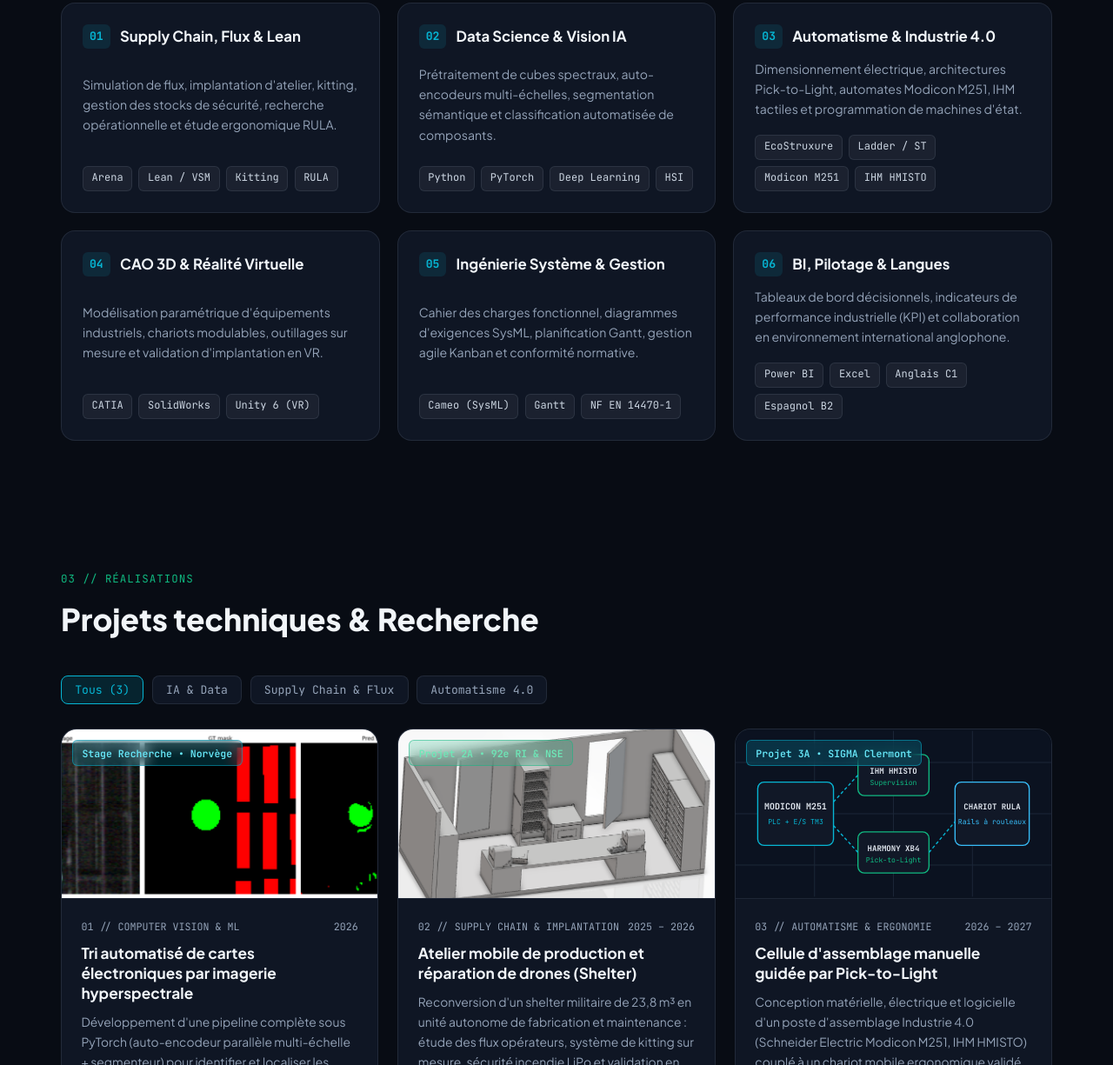
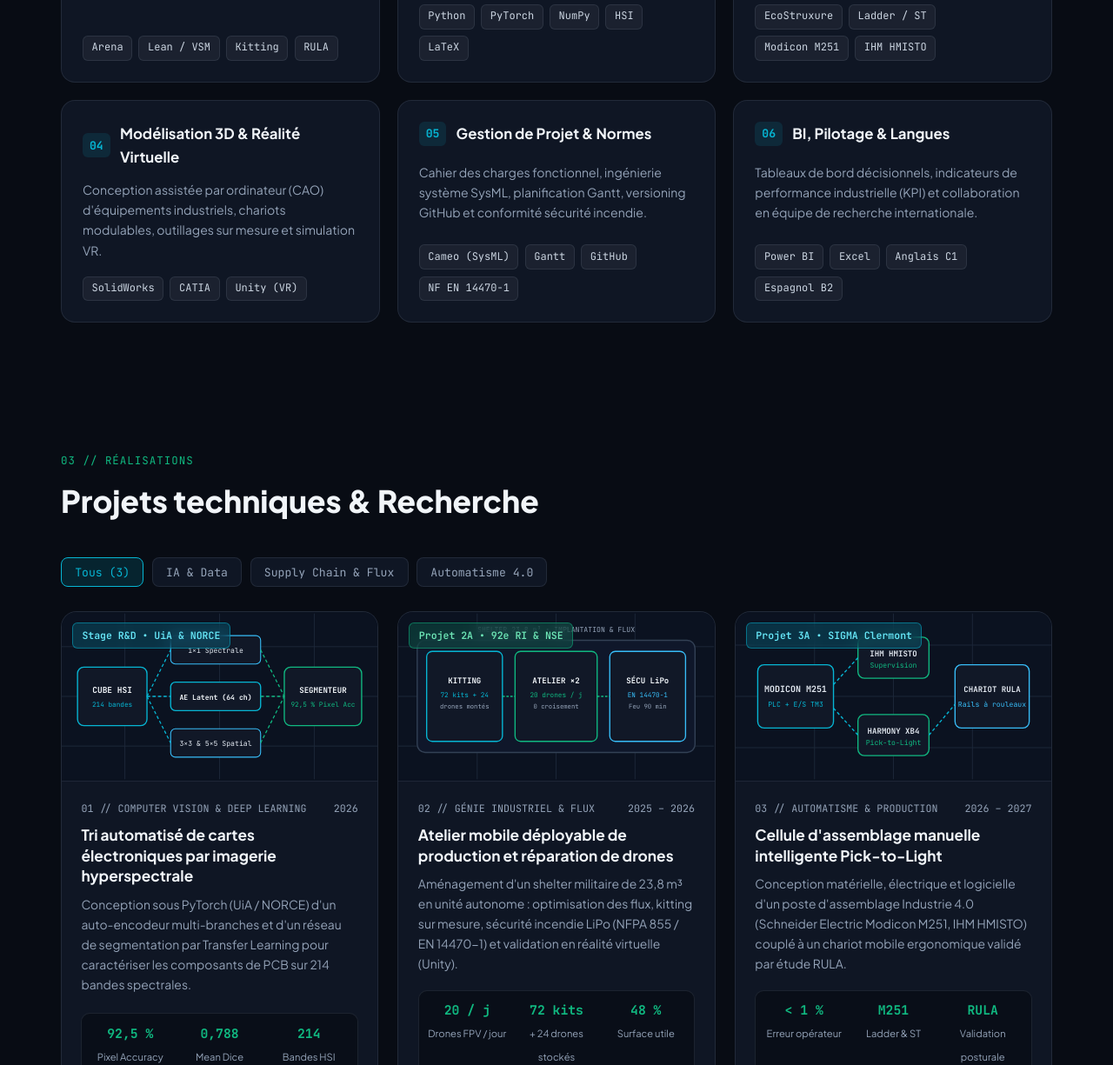
Before and after one commit to thomastafn-sudo/thomastafn-sudo.github.io, a plain HTML site: page index.html in a window 1280 px wide. Shown: the part 1575-2800 px from the top of the page at 87% size. Drawn offline with Linux system fonts and the light colour scheme.

Commit message:
Update index.html

```diff
--- a/index.html
+++ b/index.html
@@ -3,7 +3,7 @@
 <head>
   <meta charset="UTF-8" />
   <meta name="viewport" content="width=device-width, initial-scale=1.0" />
-  <title>Thomas TAFFIN--LIBESSART | Ingénieur Production, Logistique & Data</title>
+  <title>Thomas TAFFIN--LIBESSART | Ingénieur Production, Logistique &amp; Data</title>
   <link rel="preconnect" href="https://fonts.googleapis.com" />
   <link rel="preconnect" href="https://fonts.gstatic.com" crossorigin />
   <link href="https://fonts.googleapis.com/css2?family=JetBrains+Mono:wght@400;500;600;700&family=Plus+Jakarta+Sans:wght@400;500;600;700;800&display=swap" rel="stylesheet" />
@@ -106,28 +106,6 @@
           </div>
         </div>
       </div>
-
-      <!-- KPI STRIP -->
-      <div class="container">
-        <div class="kpi-strip">
-          <div class="kpi-item">
-            <span class="kpi-number">92,5 %</span>
-            <span class="kpi-label" data-i18n="kpi_1">Précision pixel IA (HSI PCB)</span>
-          </div>
-          <div class="kpi-item">
-            <span class="kpi-number">20 / j</span>
-            <span class="kpi-label" data-i18n="kpi_2">Capacité production drones (Shelter)</span>
-          </div>
-          <div class="kpi-item">
-            <span class="kpi-number">&lt; 1 %</span>
-            <span class="kpi-label" data-i18n="kpi_3">Taux d'erreur cible (Pick-to-Light)</span>
-          </div>
-          <div class="kpi-item">
-            <span class="kpi-number">945 / 990</span>
-            <span class="kpi-label" data-i18n="kpi_4">Score TOEIC (Niveau C1)</span>
-          </div>
-        </div>
-      </div>
     </section>
 
     <!-- ABOUT -->
@@ -148,13 +126,13 @@
           <div class="glass-card">
             <h3 data-i18n="about_c2_t">Double compétence Data &amp; Automatisme 4.0</h3>
             <p data-i18n="about_c2_d">
-              De la programmation d'automates Schneider Electric à l'entraînement de réseaux de neurones sous PyTorch en Norvège, j'intègre les outils numériques et l'IA directement au service de la performance opérationnelle.
+              De la programmation d'automates Schneider Electric à l'entraînement de réseaux de neurones sous PyTorch en Norvège (UiA / NORCE), j'intègre les outils numériques et l'IA au service de la performance opérationnelle.
             </p>
           </div>
           <div class="glass-card">
             <h3 data-i18n="about_c3_t">Rigueur analytique &amp; exécution</h3>
             <p data-i18n="about_c3_d">
-              Issu des classes préparatoires MPSI/PSI* puis de SIGMA Clermont, je structure les projets complexes de l'analyse fonctionnelle SysML jusqu'au prototypage CAO et à la validation terrain.
+              Issu des classes préparatoires MPSI/PSI* puis de SIGMA Clermont, je structure les projets complexes de l'analyse fonctionnelle SysML jusqu'au prototypage CAO et à la validation terrain ou VR.
             </p>
           </div>
         </div>
@@ -173,9 +151,9 @@
           <div class="skill-card">
             <div class="skill-top">
               <span class="skill-num">01</span>
-              <h3 data-i18n="sk1_t">Supply Chain, Flux &amp; Lean</h3>
+              <h3 data-i18n="sk1_t">Génie Industriel, Flux &amp; Lean</h3>
             </div>
-            <p data-i18n="sk1_d">Simulation de flux, implantation d'atelier, kitting, gestion des stocks de sécurité, recherche opérationnelle et étude ergonomique RULA.</p>
+            <p data-i18n="sk1_d">Gestion de production, simulation de flux, implantation d'atelier, kitting, gestion des stocks de sécurité et étude ergonomique RULA.</p>
             <div class="tag-list">
               <span>Arena</span><span>Lean / VSM</span><span>Kitting</span><span>RULA</span>
             </div>
@@ -184,11 +162,11 @@
           <div class="skill-card">
             <div class="skill-top">
               <span class="skill-num">02</span>
-              <h3 data-i18n="sk2_t">Data Science &amp; Vision IA</h3>
+              <h3 data-i18n="sk2_t">Computer Vision &amp; Deep Learning</h3>
             </div>
-            <p data-i18n="sk2_d">Prétraitement de cubes spectraux, auto-encodeurs multi-échelles, segmentation sémantique et classification automatisée de composants.</p>
+            <p data-i18n="sk2_d">Prétraitement de cubes spectraux, auto-encodeurs multi-branches, Transfer Learning, segmentation sémantique et documentation LaTeX.</p>
             <div class="tag-list">
-              <span>Python</span><span>PyTorch</span><span>Deep Learning</span><span>HSI</span>
+              <span>Python</span><span>PyTorch</span><span>NumPy</span><span>HSI</span><span>LaTeX</span>
             </div>
           </div>
 
@@ -206,22 +184,22 @@
           <div class="skill-card">
             <div class="skill-top">
               <span class="skill-num">04</span>
-              <h3 data-i18n="sk4_t">CAO 3D &amp; Réalité Virtuelle</h3>
+              <h3 data-i18n="sk4_t">Modélisation 3D &amp; Réalité Virtuelle</h3>
             </div>
-            <p data-i18n="sk4_d">Modélisation paramétrique d'équipements industriels, chariots modulables, outillages sur mesure et validation d'implantation en VR.</p>
+            <p data-i18n="sk4_d">Conception assistée par ordinateur (CAO) d'équipements industriels, chariots modulables, outillages sur mesure et simulation VR.</p>
             <div class="tag-list">
-              <span>CATIA</span><span>SolidWorks</span><span>Unity 6 (VR)</span>
+              <span>SolidWorks</span><span>CATIA</span><span>Unity (VR)</span>
             </div>
           </div>
 
           <div class="skill-card">
             <div class="skill-top">
               <span class="skill-num">05</span>
-              <h3 data-i18n="sk5_t">Ingénierie Système &amp; Gestion</h3>
+              <h3 data-i18n="sk5_t">Gestion de Projet &amp; Normes</h3>
             </div>
-            <p data-i18n="sk5_d">Cahier des charges fonctionnel, diagrammes d'exigences SysML, planification Gantt, gestion agile Kanban et conformité normative.</p>
+            <p data-i18n="sk5_d">Cahier des charges fonctionnel, ingénierie système SysML, planification Gantt, versioning GitHub et conformité sécurité incendie.</p>
             <div class="tag-list">
-              <span>Cameo (SysML)</span><span>Gantt</span><span>NF EN 14470-1</span>
+              <span>Cameo (SysML)</span><span>Gantt</span><span>GitHub</span><span>NF EN 14470-1</span>
             </div>
           </div>
 
@@ -230,7 +208,7 @@
               <span class="skill-num">06</span>
               <h3 data-i18n="sk6_t">BI, Pilotage &amp; Langues</h3>
             </div>
-            <p data-i18n="sk6_d">Tableaux de bord décisionnels, indicateurs de performance industrielle (KPI) et collaboration en environnement international anglophone.</p>
+            <p data-i18n="sk6_d">Tableaux de bord décisionnels, indicateurs de performance industrielle (KPI) et collaboration en équipe de recherche internationale.</p>
             <div class="tag-list">
               <span>Power BI</span><span>Excel</span><span>Anglais C1</span><span>Espagnol B2</span>
             </div>
@@ -257,18 +235,47 @@
         <div class="projects-grid">
           <!-- PROJECT 1: NORWAY AI -->
           <article class="project-card" data-category="ai">
-            <div class="project-media">
-              <img src="assets/hsi-segmentation.png" alt="Segmentation hyperspectrale PCB" />
-              <span class="project-badge badge-cyan" data-i18n="p1_badge">Stage Recherche • Norvège</span>
+            <div class="project-media svg-preview">
+              <svg viewBox="0 0 400 210" width="100%" height="100%" xmlns="http://www.w3.org/2000/svg">
+                <rect width="400" height="210" fill="#0B1220"/>
+                <g stroke="#1E293B" stroke-width="1">
+                  <line x1="0" y1="42" x2="400" y2="42"/><line x1="0" y1="105" x2="400" y2="105"/><line x1="0" y1="168" x2="400" y2="168"/>
+                  <line x1="80" y1="0" x2="80" y2="210"/><line x1="200" y1="0" x2="200" y2="210"/><line x1="320" y1="0" x2="320" y2="210"/>
+                </g>
+                <!-- Cube HSI -->
+                <rect x="20" y="68" width="88" height="74" rx="8" fill="#111827" stroke="#06B6D4" stroke-width="1.5"/>
+                <text x="64" y="101" fill="#F1F5F9" font-family="JetBrains Mono" font-size="10.5" text-anchor="middle" font-weight="700">CUBE HSI</text>
+                <text x="64" y="118" fill="#06B6D4" font-family="JetBrains Mono" font-size="8.5" text-anchor="middle">214 bandes</text>
+
+                <!-- 3 Branches Autoencoder -->
+                <rect x="138" y="28" width="114" height="36" rx="6" fill="#111827" stroke="#38BDF8" stroke-width="1.2"/>
+                <text x="195" y="50" fill="#E2E8F0" font-family="JetBrains Mono" font-size="9" text-anchor="middle">1×1 Spectrale</text>
+
+                <rect x="138" y="87" width="114" height="36" rx="6" fill="#111827" stroke="#06B6D4" stroke-width="1.5"/>
+                <text x="195" y="109" fill="#F1F5F9" font-family="JetBrains Mono" font-size="9" text-anchor="middle" font-weight="700">AE Latent (64 ch)</text>
+
+                <rect x="138" y="146" width="114" height="36" rx="6" fill="#111827" stroke="#38BDF8" stroke-width="1.2"/>
+                <text x="195" y="168" fill="#E2E8F0" font-family="JetBrains Mono" font-size="9" text-anchor="middle">3×3 &amp; 5×5 Spatial</text>
+
+                <!-- Segmenter -->
+                <rect x="282" y="68" width="98" height="74" rx="8" fill="#111827" stroke="#10B981" stroke-width="1.5"/>
+                <text x="331" y="101" fill="#F1F5F9" font-family="JetBrains Mono" font-size="10" text-anchor="middle" font-weight="700">SEGMENTEUR</text>
+                <text x="331" y="118" fill="#10B981" font-family="JetBrains Mono" font-size="8.5" text-anchor="middle">92,5 % Pixel Acc</text>
+
+                <!-- Connectors -->
+                <path d="M108 105 L138 46 M108 105 L138 105 M108 105 L138 164" stroke="#06B6D4" stroke-width="1.4" stroke-dasharray="4 3"/>
+                <path d="M252 46 L282 105 M252 105 L282 105 M252 164 L282 105" stroke="#10B981" stroke-width="1.4" stroke-dasharray="4 3"/>
+              </svg>
+              <span class="project-badge badge-cyan" data-i18n="p1_badge">Stage R&amp;D • UiA &amp; NORCE</span>
             </div>
             <div class="project-body">
               <div class="project-meta-top">
-                <span>01 // COMPUTER VISION &amp; ML</span>
+                <span>01 // COMPUTER VISION &amp; DEEP LEARNING</span>
                 <span>2026</span>
               </div>
               <h3 data-i18n="p1_title">Tri automatisé de cartes électroniques par imagerie hyperspectrale</h3>
               <p data-i18n="p1_summary">
-                Développement d'une pipeline complète sous PyTorch (auto-encodeur parallèle multi-échelle + segmenteur) pour identifier et localiser les composants de PCB (circuits intégrés, condensateurs) sur 214 bandes spectrales.
+                Conception sous PyTorch (UiA / NORCE) d'un auto-encodeur multi-branches et d'un réseau de segmentation par Transfer Learning pour caractériser les composants de PCB sur 214 bandes spectrales.
               </p>
 
               <div class="project-kpis">
@@ -278,7 +285,7 @@
               </div>
 
               <div class="tag-list">
-                <span>Python</span><span>PyTorch</span><span>Auto-encodeur</span><span>Hyperspectral</span>
+                <span>Python</span><span>PyTorch</span><span>NumPy</span><span>HSI</span><span>Deep Learning</span><span>LaTeX</span>
               </div>
 
               <button type="button" class="btn-explore" data-project="hsi">
@@ -290,28 +297,58 @@
 
           <!-- PROJECT 2: DRONE SHELTER -->
           <article class="project-card" data-category="supply">
-            <div class="project-media">
-              <img src="assets/drone-cao-ouvert.png" alt="Modélisation 3D Shelter Drone" />
+            <div class="project-media svg-preview">
+              <svg viewBox="0 0 400 210" width="100%" height="100%" xmlns="http://www.w3.org/2000/svg">
+                <rect width="400" height="210" fill="#0B1220"/>
+                <g stroke="#1E293B" stroke-width="1">
+                  <line x1="0" y1="42" x2="400" y2="42"/><line x1="0" y1="105" x2="400" y2="105"/><line x1="0" y1="168" x2="400" y2="168"/>
+                  <line x1="100" y1="0" x2="100" y2="210"/><line x1="200" y1="0" x2="200" y2="210"/><line x1="300" y1="0" x2="300" y2="210"/>
+                </g>
+                <!-- Shelter outer frame -->
+                <rect x="24" y="34" width="352" height="142" rx="10" fill="#0F172A" stroke="#334155" stroke-width="1.5"/>
+                <text x="200" y="24" fill="#94A3B8" font-family="JetBrains Mono" font-size="9" text-anchor="middle">SHELTER 23,8 m³ • IMPLANTATION &amp; FLUX</text>
+
+                <!-- Zone 1: Stockage & Kitting -->
+                <rect x="36" y="48" width="96" height="114" rx="7" fill="#111827" stroke="#06B6D4" stroke-width="1.5"/>
+                <text x="84" y="88" fill="#F1F5F9" font-family="JetBrains Mono" font-size="10" text-anchor="middle" font-weight="700">KITTING</text>
+                <text x="84" y="106" fill="#06B6D4" font-family="JetBrains Mono" font-size="8.5" text-anchor="middle">72 kits + 24</text>
+                <text x="84" y="120" fill="#94A3B8" font-family="JetBrains Mono" font-size="8" text-anchor="middle">drones montés</text>
+
+                <!-- Zone 2: Atelier -->
+                <rect x="148" y="48" width="104" height="114" rx="7" fill="#111827" stroke="#10B981" stroke-width="1.5"/>
+                <text x="200" y="88" fill="#F1F5F9" font-family="JetBrains Mono" font-size="10" text-anchor="middle" font-weight="700">ATELIER ×2</text>
+                <text x="200" y="106" fill="#10B981" font-family="JetBrains Mono" font-size="8.5" text-anchor="middle">20 drones / j</text>
+                <text x="200" y="120" fill="#94A3B8" font-family="JetBrains Mono" font-size="8" text-anchor="middle">0 croisement</text>
+
+                <!-- Zone 3: Batteries LiPo -->
+                <rect x="268" y="48" width="96" height="114" rx="7" fill="#111827" stroke="#38BDF8" stroke-width="1.5"/>
+                <text x="316" y="88" fill="#F1F5F9" font-family="JetBrains Mono" font-size="10" text-anchor="middle" font-weight="700">SÉCU LiPo</text>
+                <text x="316" y="106" fill="#38BDF8" font-family="JetBrains Mono" font-size="8.5" text-anchor="middle">EN 14470-1</text>
+                <text x="316" y="120" fill="#94A3B8" font-family="JetBrains Mono" font-size="8" text-anchor="middle">Feu 90 min</text>
+
+                <!-- Flow arrows -->
+                <path d="M132 105 L148 105 M252 105 L268 105" stroke="#10B981" stroke-width="1.5" stroke-dasharray="3 2"/>
+              </svg>
               <span class="project-badge badge-emerald" data-i18n="p2_badge">Projet 2A • 92e RI &amp; NSE</span>
             </div>
             <div class="project-body">
               <div class="project-meta-top">
-                <span>02 // SUPPLY CHAIN &amp; IMPLANTATION</span>
+                <span>02 // GÉNIE INDUSTRIEL &amp; FLUX</span>
                 <span>2025 – 2026</span>
               </div>
-              <h3 data-i18n="p2_title">Atelier mobile de production et réparation de drones (Shelter)</h3>
+              <h3 data-i18n="p2_title">Atelier mobile déployable de production et réparation de drones</h3>
               <p data-i18n="p2_summary">
-                Reconversion d'un shelter militaire de 23,8 m³ en unité autonome de fabrication et maintenance : étude des flux opérateurs, système de kitting sur mesure, sécurité incendie LiPo et validation en réalité virtuelle.
+                Aménagement d'un shelter militaire de 23,8 m³ en unité autonome : optimisation des flux, kitting sur mesure, sécurité incendie LiPo (NFPA 855 / EN 14470-1) et validation en réalité virtuelle (Unity).
               </p>
 
               <div class="project-kpis">
-                <div><strong>20 / j</strong><span data-i18n="p2_k1">Drones produits</span></div>
+                <div><strong>20 / j</strong><span data-i18n="p2_k1">Drones FPV / jour</span></div>
                 <div><strong>72 kits</strong><span data-i18n="p2_k2">+ 24 drones stockés</span></div>
                 <div><strong>48 %</strong><span data-i18n="p2_k3">Surface utile</span></div>
               </div>
 
               <div class="tag-list">
-                <span>Lean Layout</span><span>Kitting</span><span>CAO 3D</span><span>Unity 6 VR</span>
+                <span>Génie industriel</span><span>Flux &amp; Kitting</span><span>Modélisation 3D</span><span>Réalité Virtuelle</span>
               </div>
 
               <button type="button" class="btn-explore" data-project="shelter">
@@ -324,7 +361,6 @@
           <!-- PROJECT 3: PICK TO LIGHT -->
           <article class="project-card" data-category="auto supply">
             <div class="project-media svg-preview">
-              <!-- Schéma technique intégré pour rendu immédiat -->
               <svg viewBox="0 0 400 210" width="100%" height="100%" xmlns="http://www.w3.org/2000/svg">
                 <rect width="400" height="210" fill="#0B1220"/>
                 <g stroke="#1E293B" stroke-width="1">
@@ -353,10 +389,10 @@
             </div>
             <div class="project-body">
               <div class="project-meta-top">
-                <span>03 // AUTOMATISME &amp; ERGONOMIE</span>
+                <span>03 // AUTOMATISME &amp; PRODUCTION</span>
                 <span>2026 – 2027</span>
               </div>
-              <h3 data-i18n="p3_title">Cellule d'assemblage manuelle guidée par Pick-to-Light</h3>
+              <h3 data-i18n="p3_title">Cellule d'assemblage manuelle intelligente Pick-to-Light</h3>
               <p data-i18n="p3_summary">
                 Conception matérielle, électrique et logicielle d'un poste d'assemblage Industrie 4.0 (Schneider Electric Modicon M251, IHM HMISTO) couplé à un chariot mobile ergonomique validé par étude RULA.
               </p>
@@ -368,7 +404,7 @@
               </div>
 
               <div class="tag-list">
-                <span>EcoStruxure</span><span>SolidWorks</span><span>Pick-to-Light</span><span>RULA</span>
+                <span>Gestion de Production</span><span>CAO SolidWorks</span><span>Programmation</span><span>Gestion de projet</span>
               </div>
 
               <button type="button" class="btn-explore" data-project="picktolight">
@@ -401,12 +437,12 @@
           </div>
 
           <div class="timeline-item">
-            <div class="timeline-date" data-i18n="t2_date">Mai – Sept. 2026</div>
+            <div class="timeline-date" data-i18n="t2_date">Mai – Sept. 2026 (5 mois)</div>
             <div class="timeline-content glass-card">
-              <span class="timeline-role-tag tag-cyan" data-i18n="t2_tag">Stage Assistant Ingénieur (4 mois)</span>
-              <h3 data-i18n="t2_title">Recherche en Vision par Ordinateur &amp; Machine Learning (DEEE / PCB)</h3>
-              <p class="timeline-org">University of Agder (UiA) • Grimstad, Norvège</p>
-              <p data-i18n="t2_desc">Conception d'une pipeline Python/PyTorch de prétraitement et segmentation d'images hyperspectrales pour le tri automatisé de cartes électroniques en environnement de recherche international.</p>
+              <span class="timeline-role-tag tag-cyan" data-i18n="t2_tag">Stage Assistant Ingénieur R&amp;D</span>
+              <h3 data-i18n="t2_title">Computer Vision &amp; Deep Learning — Tri automatisé de DEEE / PCB</h3>
+              <p class="timeline-org">University of Agder (UiA) &amp; Institut NORCE • Grimstad, Norvège</p>
+              <p data-i18n="t2_desc">Conception sous Python/PyTorch d'une pipeline d'imagerie hyperspectrale (auto-encodeur multi-branches et segmentation par Transfer Learning), versioning GitHub et rédaction scientifique sous LaTeX.</p>
             </div>
           </div>
 
```
